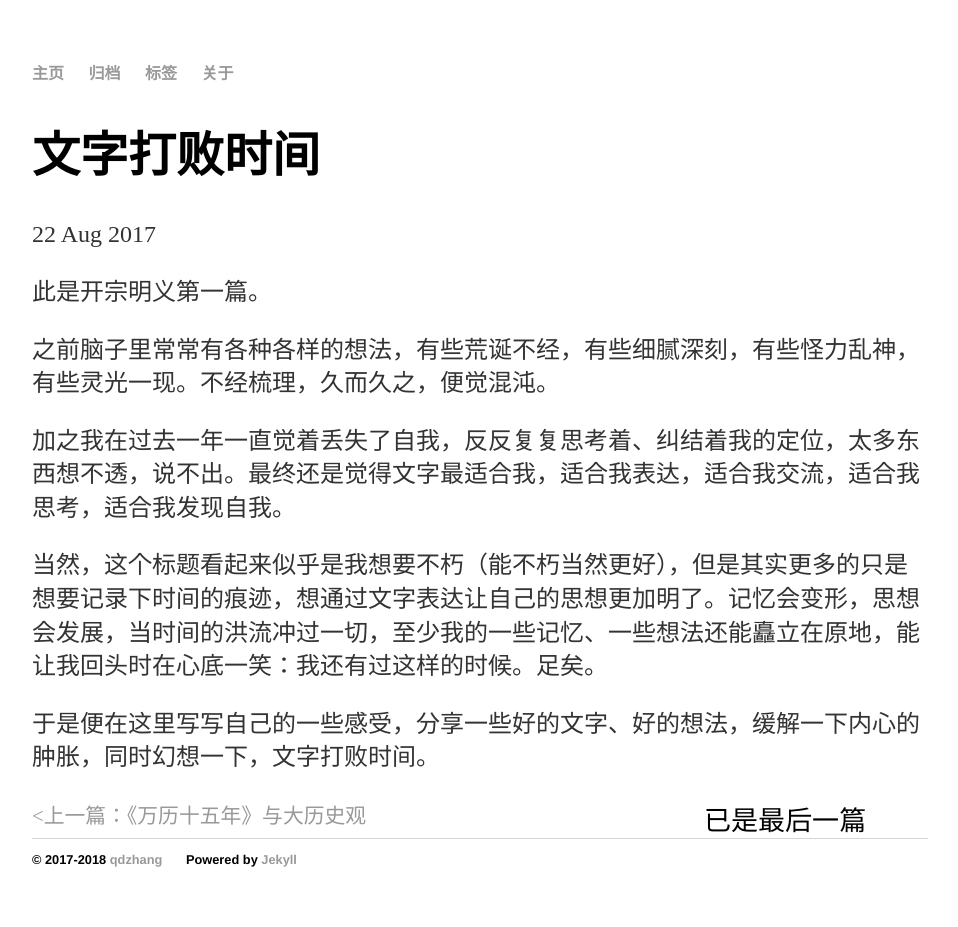
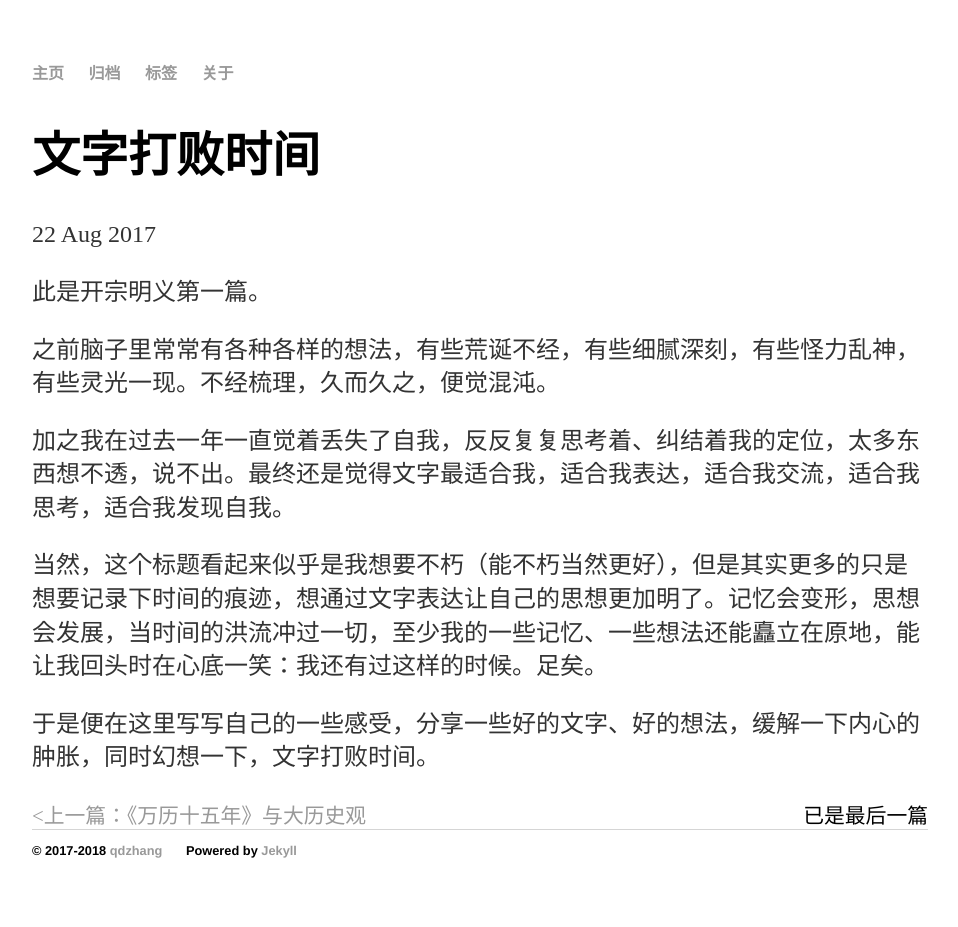
Before and after one commit to chqid/chqid.blog.io, a Jekyll site: the page built from _posts/2017-08-22-first.md, in a window 1280 px wide. Shown: the whole page, without its empty margins (160-1118 px from the left). Built offline with Jekyll 4.4.1, drawn with Linux system fonts in a browser that asks for light colours.

Commit message:
adjust post nav position

```diff
--- a/_includes/post-navigation.html
+++ b/_includes/post-navigation.html
@@ -5,7 +5,7 @@
 		<span><</span>上一篇：{{ page.next.title }}
 	  </a>
 	{% else%}
-	  <span class="nav-next">已是第一篇</span>
+	  <span>已是第一篇</span>
 	{% endif %}
 	</div>
 
@@ -15,7 +15,7 @@
 		下一篇：{{ page.previous.title }}<span>></span>
 	  </a>
 	{% else %}
-	  <span class="nav-previous">已是最后一篇</span>
+	  <span>已是最后一篇</span>
 	{% endif %}
 	</div>
 </div>
--- a/assets/css/main.css
+++ b/assets/css/main.css
@@ -58,12 +58,12 @@ ul.posts li {
 .nav-previous{
     display: table-cell;
     width: 50%;
-    float:right;
+    text-align:right;
     font-size: 1.3em;
 }
 .nav-next{
     display: table-cell;
     width: 50%;
-    float:left;
+    text-align:left;
     font-size: 1.3em;
 }
```
